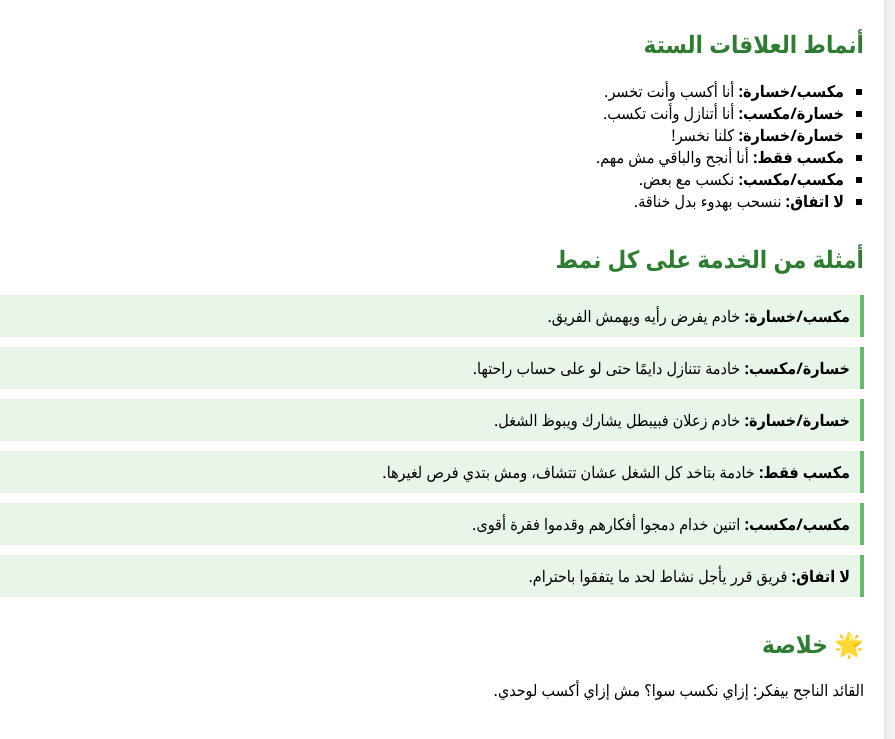
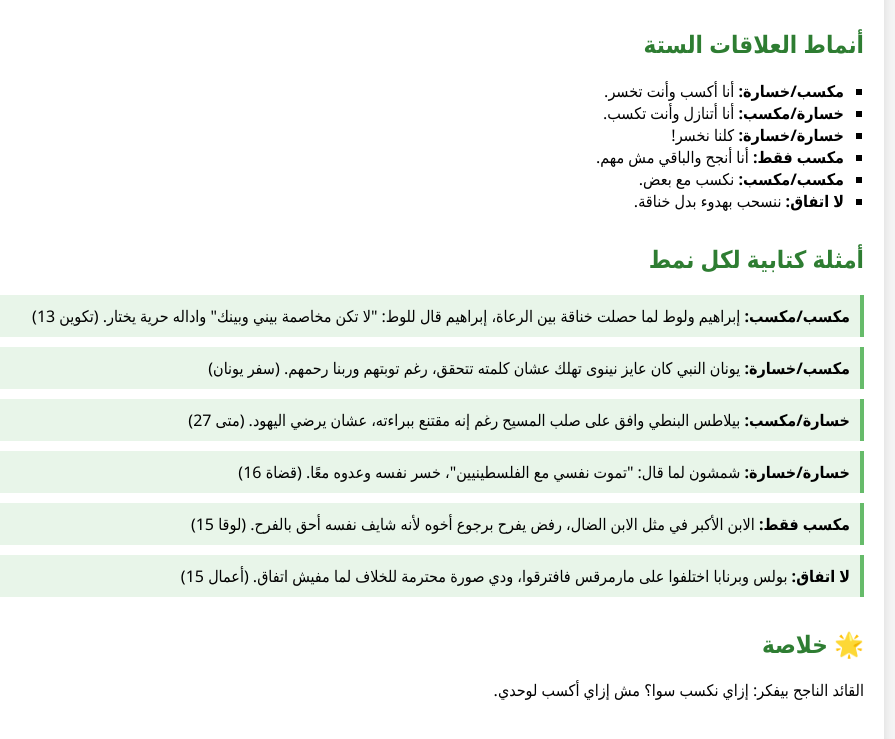
Before and after one commit to TonyMouwad/random_verse, a plain HTML site: page secod.html in a window 1280 px wide. Shown: the part 429-1168 px from the top of the page, without its empty margins (226-1121 px from the left). Drawn offline with Linux system fonts and the light colour scheme.

Commit message:
Update secod.html

```diff
--- a/secod.html
+++ b/secod.html
@@ -75,13 +75,13 @@
 </div>
 
 <div class="section">
-  <h2>أمثلة من الخدمة على كل نمط</h2>
-  <div class="highlight"><strong>مكسب/خسارة:</strong> خادم يفرض رأيه ويهمش الفريق.</div>
-  <div class="highlight"><strong>خسارة/مكسب:</strong> خادمة تتنازل دايمًا حتى لو على حساب راحتها.</div>
-  <div class="highlight"><strong>خسارة/خسارة:</strong> خادم زعلان فبيبطل يشارك ويبوظ الشغل.</div>
-  <div class="highlight"><strong>مكسب فقط:</strong> خادمة بتاخد كل الشغل عشان تتشاف، ومش بتدي فرص لغيرها.</div>
-  <div class="highlight"><strong>مكسب/مكسب:</strong> اتنين خدام دمجوا أفكارهم وقدموا فقرة أقوى.</div>
-  <div class="highlight"><strong>لا اتفاق:</strong> فريق قرر يأجل نشاط لحد ما يتفقوا باحترام.</div>
+  <h2>أمثلة كتابية لكل نمط</h2>
+  <div class="highlight"><strong>مكسب/مكسب:</strong> إبراهيم ولوط لما حصلت خناقة بين الرعاة، إبراهيم قال للوط: "لا تكن مخاصمة بيني وبينك" واداله حرية يختار. (تكوين 13)</div>
+  <div class="highlight"><strong>مكسب/خسارة:</strong> يونان النبي كان عايز نينوى تهلك عشان كلمته تتحقق، رغم توبتهم وربنا رحمهم. (سفر يونان)</div>
+  <div class="highlight"><strong>خسارة/مكسب:</strong> بيلاطس البنطي وافق على صلب المسيح رغم إنه مقتنع ببراءته، عشان يرضي اليهود. (متى 27)</div>
+  <div class="highlight"><strong>خسارة/خسارة:</strong> شمشون لما قال: "تموت نفسي مع الفلسطينيين"، خسر نفسه وعدوه معًا. (قضاة 16)</div>
+  <div class="highlight"><strong>مكسب فقط:</strong> الابن الأكبر في مثل الابن الضال، رفض يفرح برجوع أخوه لأنه شايف نفسه أحق بالفرح. (لوقا 15)</div>
+  <div class="highlight"><strong>لا اتفاق:</strong> بولس وبرنابا اختلفوا على مارمرقس فافترقوا، ودي صورة محترمة للخلاف لما مفيش اتفاق. (أعمال 15)</div>
 </div>
 
 <div class="section">
```
